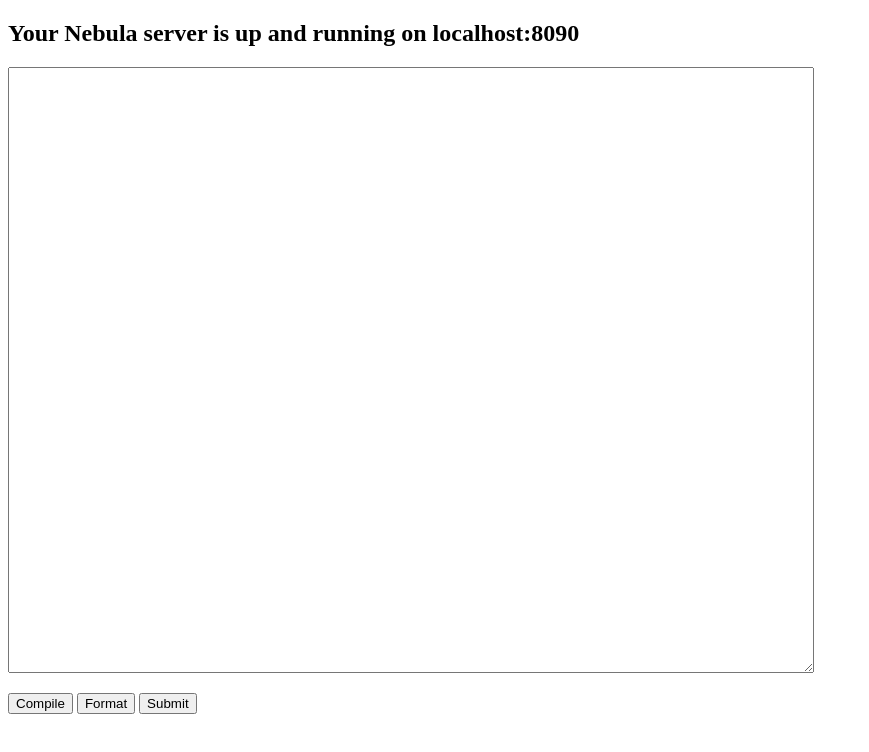
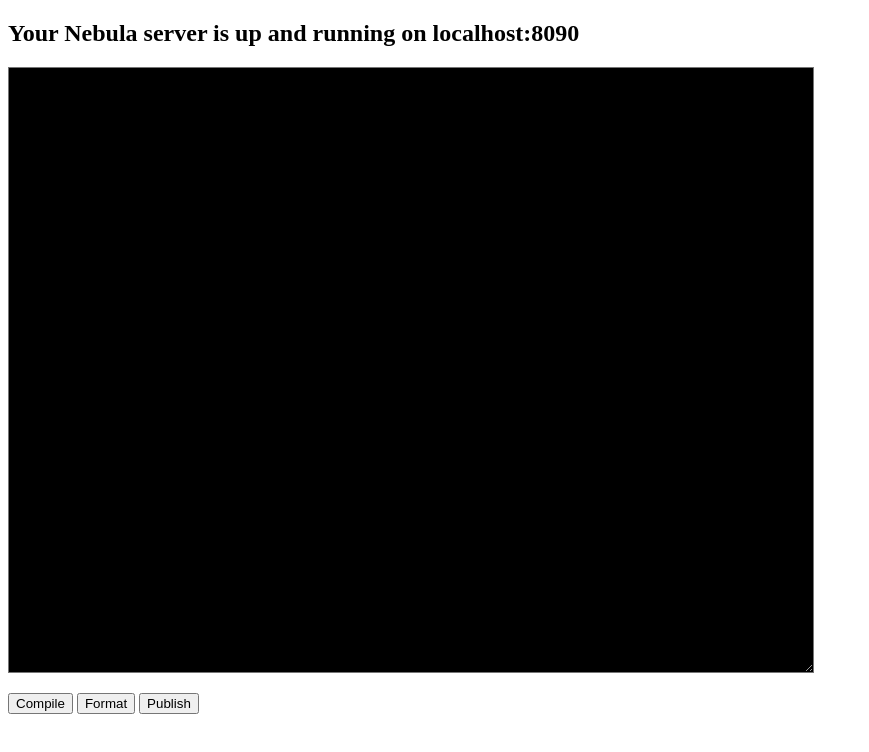
Before and after one commit to JacyGao/nebula, a plain HTML site: page demo/index.html in a window 1280 px wide. Shown: the whole page, without its empty margins (0-869 px from the left). Drawn offline with nearby package versions, Linux system fonts and the light colour scheme; no server answers.

Commit message:
demo code editor styling updates

```diff
--- a/demo/index.html
+++ b/demo/index.html
@@ -9,10 +9,10 @@
 
 <div id="demo">
   <h2>Your Nebula server is up and running on localhost:8090</h2>
-<p><textarea id="code" style="width:800px; height:600px; font-size: 13px;"></textarea></p>
-  <button type="button" onclick="loadDoc()">Compile</button>
+<p><textarea id="code" style="width:800px; height:600px; font-size: 13px; background-color: #000000; color: #FFFFFF; line-height: 20px;"></textarea></p>
+  <button type="button" onclick="compileDoc()">Compile</button>
   <button type="button" onclick="formatDoc()">Format</button>
-  <button type="button" onclick="loadDoc()">Submit</button>
+  <button type="button" onclick="publicDoc()">Publish</button>
 </div>
 <script src="http://ajax.googleapis.com/ajax/libs/jquery/1.7.1/jquery.min.js" type="text/javascript"></script>
 <script type="text/javascript">
```
